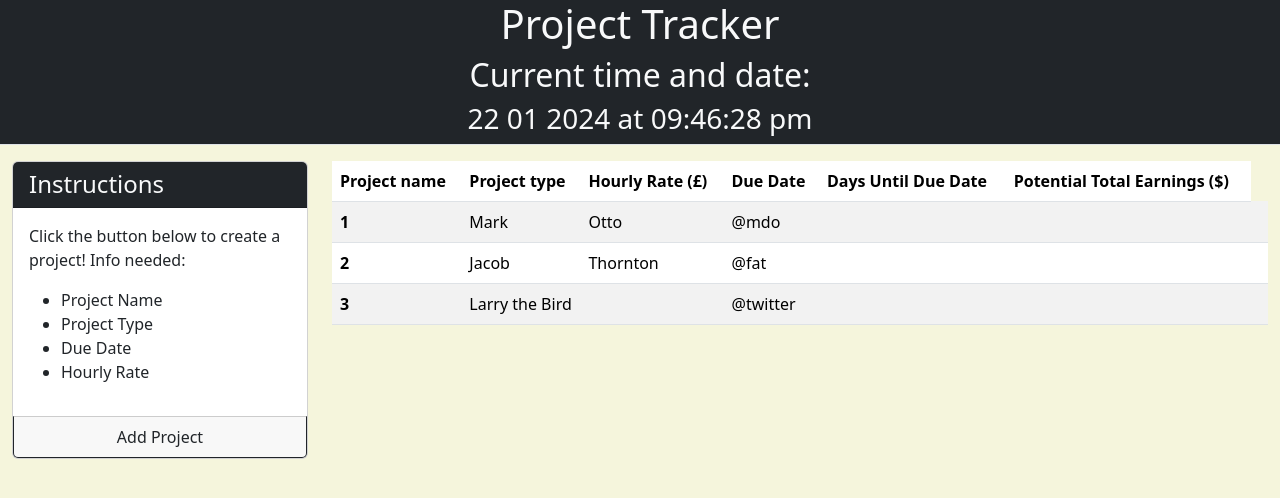
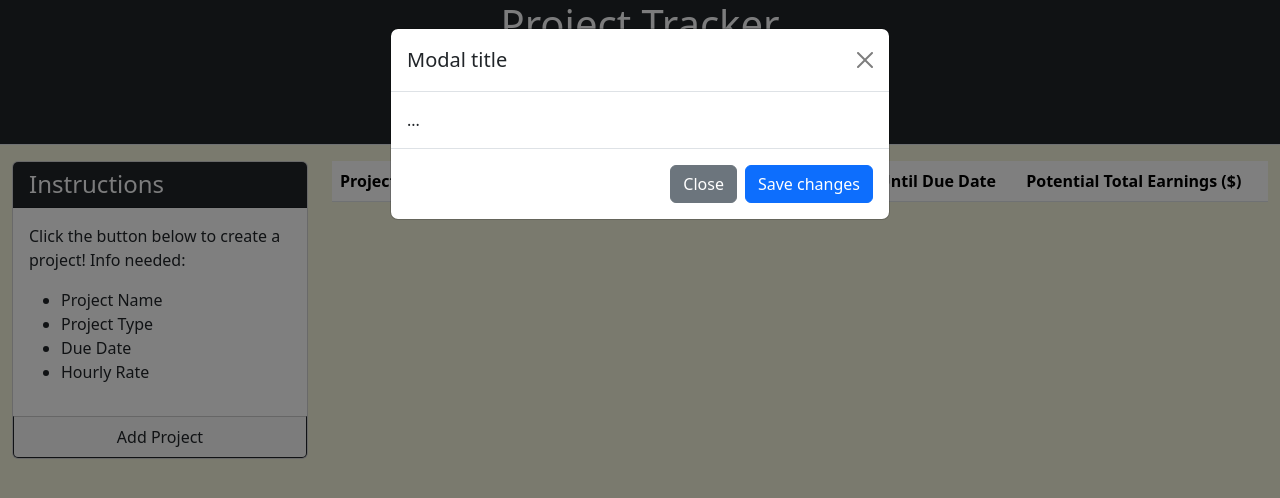
Before and after one commit to jjbstudent/Project-Tracker-, a plain HTML site: page index.html in a window 1280 px wide. Both pictures are taken after a click on the button "Add Project". Drawn offline with nearby package versions, Linux system fonts and the light colour scheme.

Commit message:
add model

```diff
--- a/index.html
+++ b/index.html
@@ -16,15 +16,15 @@
   <body>
   <!--Header includes time and and date-->
   <div class="container-fluid">
-    <div class="row border-bottom bg-dark text-light">
+    <div class="row border-bottom bg-dark text-light"> <!--first row contains the time-->
       <div class="col-12">
         <h1 class="text-center">Project Tracker</h1>
         <h2 class="text-center">Current time and date:</h2>
         <h3 id="time-heading" class="text-center"></h3>
       </div>
     </div>
-    <div class="row">
-      <div class="col-md-3 col-12 mt-3"> <!--sizing the card 1/4 of page width-->
+    <div class="row"> <!--second row-->
+      <div class="col-md-3 col-12 mt-3"> <!--sizing the card 1/4 of page width--2nd row /1st col-->
         <div class="card">
             <h4 class="card-header bg-dark text-light">Instructions</h4>
             <div class="card-body">
@@ -36,13 +36,31 @@
                 <li>Hourly Rate</li>
               </ul>
             </div>
-            <button class="btn btn-dark card-footer">Add Project</button>
+            <button class="btn btn-dark card-footer" data-bs-toggle="modal" data-bs-target="#exampleModal">Add Project</button>
           </div>
         </div>
-        <div class="col mt-3">
-          <table class="table table-striped">
-            <thead>
-              <tr>
+        <!-- Modal -->
+<div class="modal fade" id="exampleModal" tabindex="-1" aria-labelledby="exampleModalLabel" aria-hidden="true">
+  <div class="modal-dialog">
+    <div class="modal-content">
+      <div class="modal-header">
+        <h1 class="modal-title fs-5" id="exampleModalLabel">Modal title</h1>
+        <button type="button" class="btn-close" data-bs-dismiss="modal" aria-label="Close"></button>
+      </div>
+      <div class="modal-body">
+        ...
+      </div>
+      <div class="modal-footer">
+        <button type="button" class="btn btn-secondary" data-bs-dismiss="modal">Close</button>
+        <button type="button" class="btn btn-primary">Save changes</button>
+      </div>
+    </div>
+  </div>
+</div>
+        <div class="col mt-3"> <!--2nd row / 2nd col-->
+          <table class="table table-striped"> <!--striped table-->
+            <thead> <!--table headings only-->
+              <tr> <!--Scope means headers for table with no -->
                 <th scope="col">Project name</th>
                 <th scope="col">Project type</th>
                 <th scope="col">Hourly Rate (£)</th>
@@ -53,30 +71,14 @@
             </thead>
             <tbody>
               <tr>
-                <th scope="row">1</th>
-                <td>Mark</td>
-                <td>Otto</td>
-                <td>@mdo</td>
-                <td></td>
-                <td></td>
-                <td></td>
+
+
               </tr>
               <tr>
-                <th scope="row">2</th>
-                <td>Jacob</td>
-                <td>Thornton</td>
-                <td>@fat</td>
-                <td></td>
-                <td></td>
-                <td></td>
+
               </tr>
               <tr>
-                <th scope="row">3</th>
-                <td colspan="2">Larry the Bird</td>
-                <td>@twitter</td>
-                <td></td>
-                <td></td>
-                <td></td>
+
               </tr>
             </tbody>
           </table>
```
